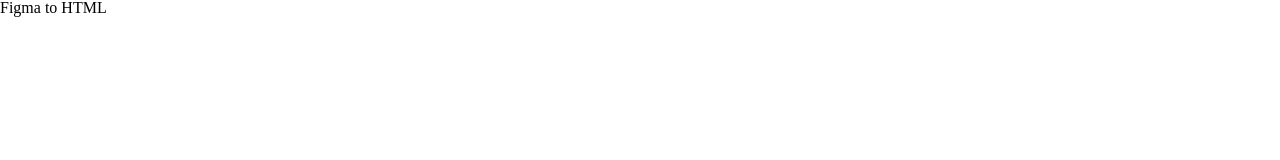
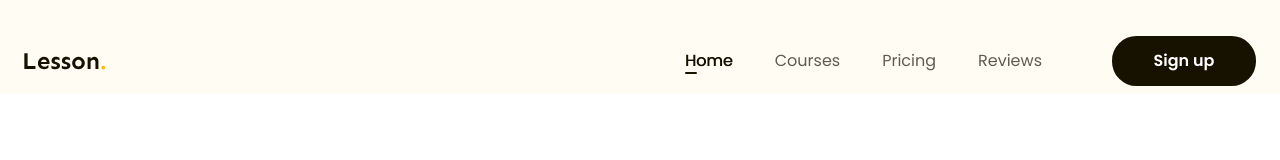
Before and after one commit to phamtoan26802/Figma-to-html, a plain HTML site: page index.html in a window 1280 px wide. Shown: the top 160 px of the page. Drawn offline with Linux system fonts and the light colour scheme.

Commit message:
p3 phần header

```diff
--- a/assets/css/style.css
+++ b/assets/css/style.css
@@ -7,4 +7,76 @@ html {
 /* Khôi phục lại cỡ chữ mặc định theo rem */
 body {
   font-size: 1.6rem;
+  font-family: "Poppins", sans-serif;
 }
+/* ===========common================ */
+a {
+  text-decoration: none;
+  color: black;
+}
+.main-content {
+  justify-content: center;
+  width: 1170px;
+  margin-left: auto;
+  margin-right: auto;
+  min-width: calc(100% - 48px);
+}
+.btn {
+  display: inline-block;
+  padding: 0px 16px;
+  line-height: 50px;
+  min-width: 118px;
+  color: #fff;
+  text-align: center;
+  font-size: 1.6rem;
+  font-weight: 600;
+  border-radius: 24.5px;
+  background: #171100;
+}
+/* ============header=============== */
+.header {
+  background-color: #fffcf4;
+}
+.header.fixed {
+  position: sticky;
+  top: -28px;
+}
+.header .body {
+  display: flex;
+  align-items: center;
+  padding: 36px 0 8px;
+}
+nav {
+  margin-left: auto;
+}
+.nav ul {
+  display: flex;
+}
+.nav a {
+  position: relative;
+  color: #5f5b53;
+  font-style: 1.6rem;
+  padding: 8px 21px;
+}
+.nav li.active a,
+.nav a:hover {
+  color: #171100;
+  text-shadow: 0.5px 0 0 currentColor;
+}
+.nav li.active a::after {
+  position: absolute;
+  left: 21px;
+  bottom: 6px;
+  content: "";
+  width: 12px;
+  height: 2px;
+  border-radius: 1px;
+  background: #171100;
+  display: block;
+}
+.header .btn-sign-up {
+  min-width: 144px;
+}
+.header .action {
+  margin-left: 49px;
+}
--- a/index.html
+++ b/index.html
@@ -5,12 +5,47 @@
     <meta name="viewport" content="width=device-width, initial-scale=1.0" />
     <!-- reset css -->
     <link rel="stylesheet" href="./assets/css/reset.css" />
-
+    <!-- embed font -->
+    <link rel="preconnect" href="https://fonts.googleapis.com" />
+    <link rel="preconnect" href="https://fonts.gstatic.com" crossorigin />
+    <link
+      href="https://fonts.googleapis.com/css2?family=Poppins:ital,wght@0,100;0,400;0,500;0,600;0,700;1,400&family=Sen:wght@700&display=swap"
+      rel="stylesheet"
+    />
     <!-- style -->
     <link rel="stylesheet" href="./assets/css/style.css" />
     <title>Figma to HTML</title>
   </head>
-  <body>
-    <h1>Figma to HTML</h1>
+  <body style="height: 10000px">
+    <!-- header -->
+    <header class="header fixed">
+      <div class="main-content">
+        <div class="body">
+          <!-- logo -->
+          <img src="./assets/img/logo.svg" alt="Lesson." class="logo" />
+          <!-- nav -->
+          <nav class="nav">
+            <ul>
+              <li class="active">
+                <a href="#!">Home</a>
+              </li>
+              <li>
+                <a href="#!">Courses</a>
+              </li>
+              <li>
+                <a href="#!">Pricing</a>
+              </li>
+              <li>
+                <a href="#!">Reviews</a>
+              </li>
+            </ul>
+          </nav>
+          <!-- button action -->
+          <div class="action">
+            <a href="#!" class="btn btn-sign-up">Sign up</a>
+          </div>
+        </div>
+      </div>
+    </header>
   </body>
 </html>
```
Also changed, not shown: assets/img/logo.svg (added).
